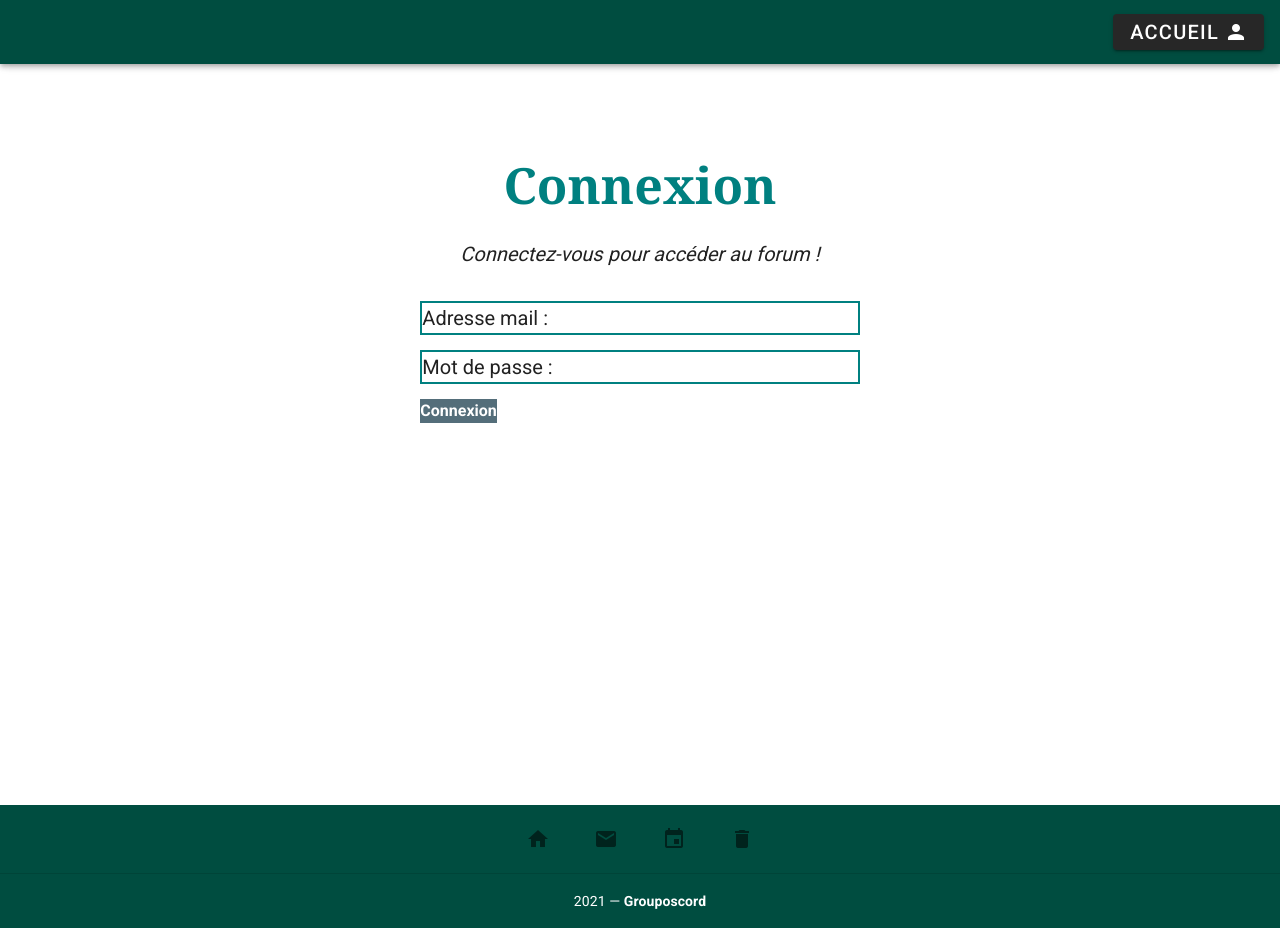
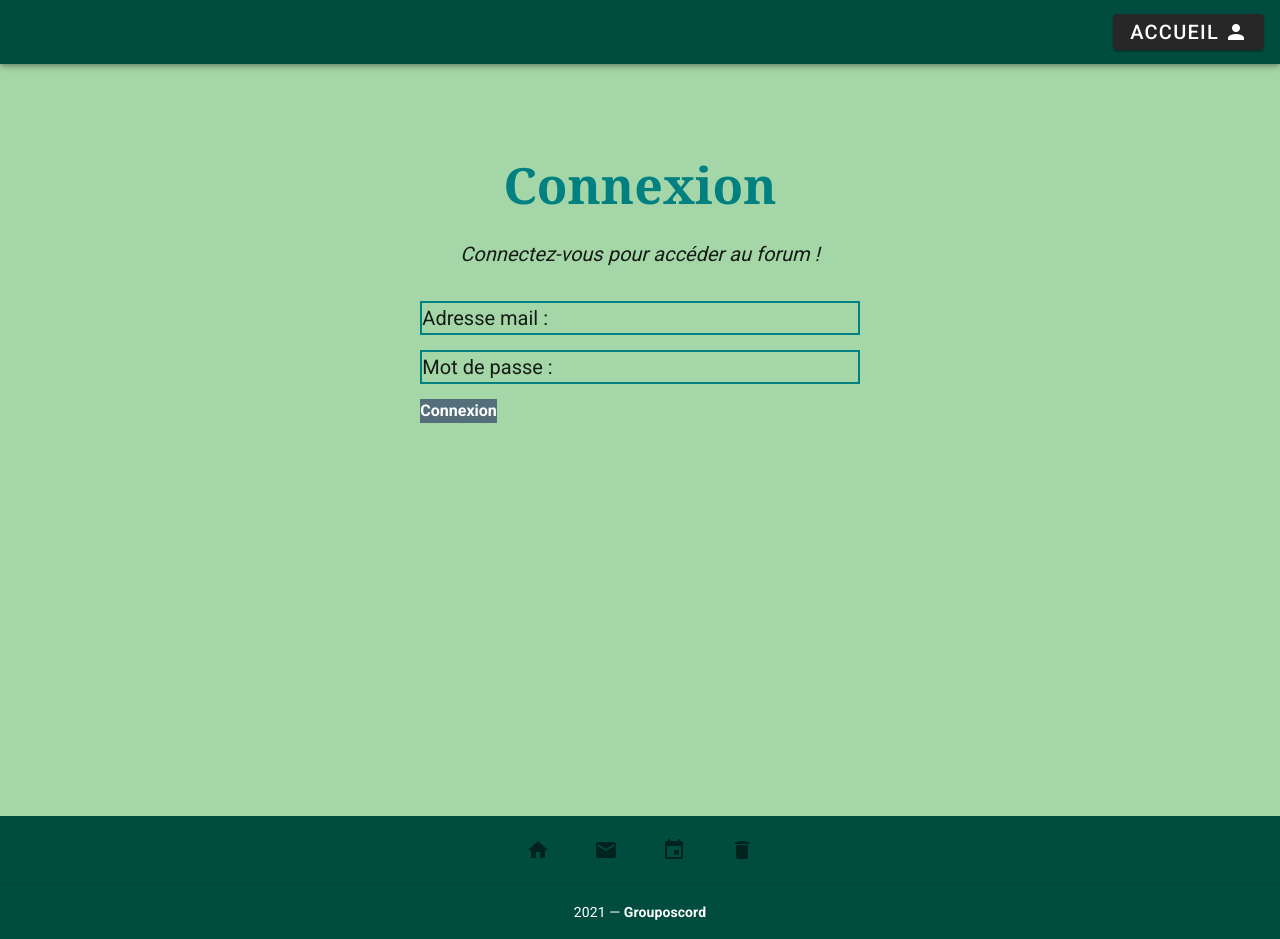
Before and after one commit to jonathan-lejeune-code/jonathanlejeunegroupomania-front, a Vue app in the folder frontend/: page /login in a window 1280 px wide. Built offline with nearby package versions, Linux system fonts and the light colour scheme.

Commit message:
page conexion

```diff
--- a/frontend/src/views/HomeLogin.vue
+++ b/frontend/src/views/HomeLogin.vue
@@ -1,5 +1,5 @@
 <template>
-<v-app>
+<v-app id="main">
     <HeaderForm></HeaderForm>
     <v-main>
         <div class=" Form d-flex flex-column align-items-center">
@@ -7,6 +7,16 @@
             <p class="P text-center font-italic">Connectez-vous pour accéder au forum !</p>
             <ConnexionForm/>
         </div>
+
+        <v-img
+          alt="logo groupomania"
+          class="imggroupe"
+          contain
+          min-width="100"
+          src="../assets/desk.jpg"
+          width="600px"
+          height="500px"
+        />
     </v-main>
 
     <Footer></Footer>
@@ -30,6 +40,10 @@ export default {
 
 
 <style scoped lang="scss">
+
+#main{
+    background-color:#A5D6A7;
+}
 .subtitle{
     font-size: 2rem;
     font-weight: bold;
@@ -45,6 +59,12 @@ export default {
     font-size: 20px;
 }
 .Form{
-    height:800px;
+    height:auto;
+}
+
+.imggroupe{
+  display: block;
+    margin-left: auto;
+    margin-right: auto
 }
 </style>
```
